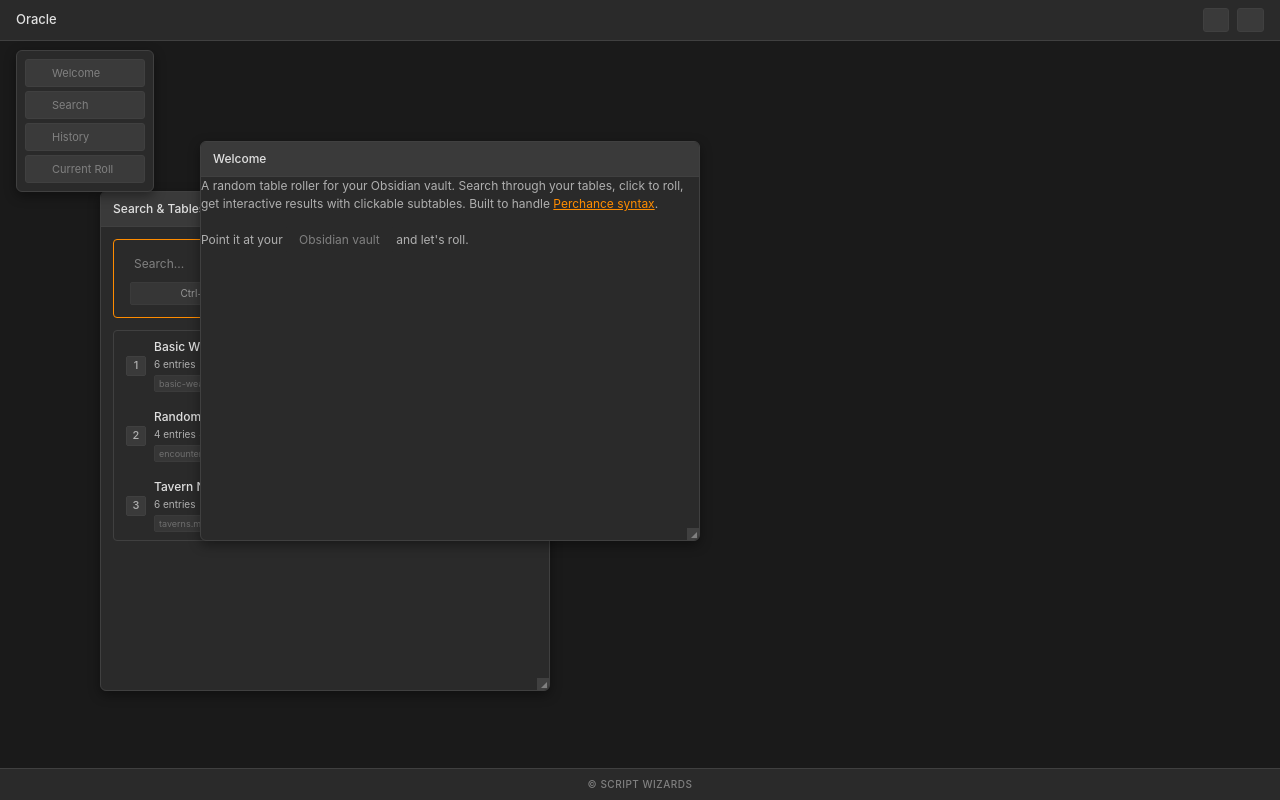
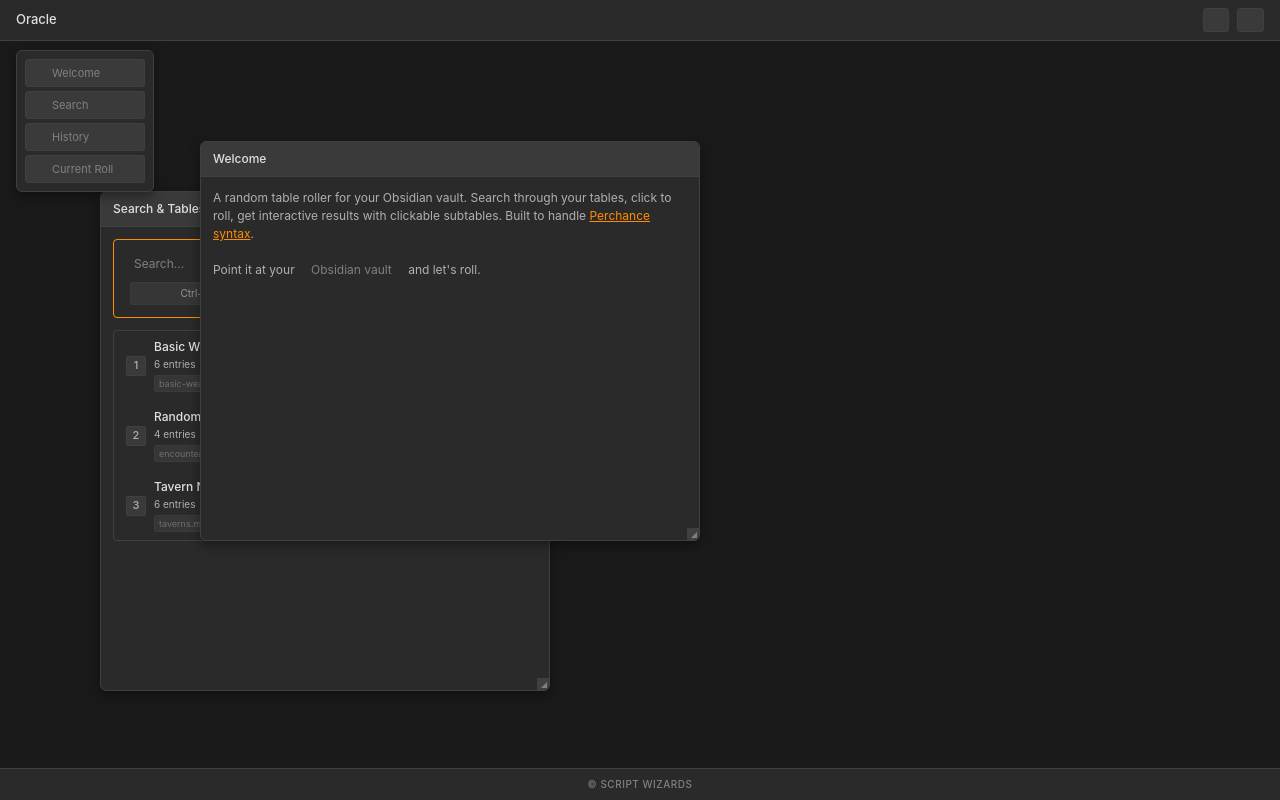
Before and after one commit to script-wizards/oracle, a React (Vite) app: page / in a window 1280 px wide. Both pictures are taken after a click on the button 1216 px from the left and 20 px from the top of the page. Built offline with nearby package versions, Linux system fonts and the light colour scheme.

Commit message:
fix welcome padding

```diff
--- a/src/renderer/App.css
+++ b/src/renderer/App.css
@@ -344,6 +344,14 @@ body {
   background: var(--bg-primary);
 }
 
+.window-content {
+  padding: 0px;
+}
+
+.welcome-window-content {
+  padding: 12px;
+}
+
 /* Welcome Setup - using window components */
 .welcome-setup {
   margin-bottom: 12px;
@@ -513,9 +521,9 @@ body {
 .select-vault-button:hover:not(:disabled),
 .scan-files-button:hover:not(:disabled),
 .parse-tables-button:hover:not(:disabled) {
-  background: var(--bg-primary);
   border-color: var(--accent-primary);
   color: var(--accent-primary);
+  transform: translateY(-1px);
 }
 
 .clear-storage-button {
--- a/src/renderer/App.tsx
+++ b/src/renderer/App.tsx
@@ -327,6 +327,15 @@ const App: React.FC = () => {
     return saved !== null ? new Set(JSON.parse(saved)) : new Set();
   });
 
+  // Z-index management for window stacking
+  const [windowZIndices, setWindowZIndices] = useState<{[key: string]: number}>({
+    welcome: 10,
+    search: 5,
+    history: 3,
+    currentResult: 8
+  });
+  const [nextZIndex, setNextZIndex] = useState(20);
+
   // Window positions and sizes state
   const [windowStates, setWindowStates] = useState<{
     [key: string]: {
@@ -1034,7 +1043,17 @@ const App: React.FC = () => {
 
   // Table window management functions
   const openTableWindow = (table: Table) => {
+    const tableWindowKey = `table-${table.id}`;
     setOpenTableWindows(prev => new Set([...prev, table.id]));
+
+    // Initialize z-index for new table window if it doesn't exist
+    if (!windowZIndices[tableWindowKey]) {
+      setWindowZIndices(prev => ({
+        ...prev,
+        [tableWindowKey]: nextZIndex
+      }));
+      setNextZIndex(prev => prev + 1);
+    }
   };
 
   const closeTableWindow = (tableId: string) => {
@@ -1064,6 +1083,15 @@ const App: React.FC = () => {
         size
       }
     }));
+  };
+
+  // Bring window to front
+  const bringWindowToFront = (windowName: string) => {
+    setWindowZIndices(prev => ({
+      ...prev,
+      [windowName]: nextZIndex
+    }));
+    setNextZIndex(prev => prev + 1);
   };
 
   // Table window state update functions
@@ -1309,10 +1337,12 @@ const App: React.FC = () => {
                 onClose={() => closeWindow('welcome')}
                 onPositionChange={(position) => updateWindowPosition('welcome', position)}
                 onSizeChange={(size) => updateWindowSize('welcome', size)}
-                zIndex={10}
+                onBringToFront={() => bringWindowToFront('welcome')}
+                zIndex={windowZIndices.welcome}
               >
                 <div className="window-content">
-                  <p className="welcome-description">
+                  <div className="welcome-window-content">
+                    <p className="welcome-description">
                     {(() => {
                       const parts = t.welcome.description.split("{perchanceLink}");
                       return (
@@ -1343,6 +1373,7 @@ const App: React.FC = () => {
                     </button>{" "}
                     {t.welcome.letsRoll}
                   </p>
+                  </div>
                 </div>
               </DraggableWindow>
             )}
@@ -1356,7 +1387,8 @@ const App: React.FC = () => {
                 onClose={() => closeWindow('search')}
                 onPositionChange={(position) => updateWindowPosition('search', position)}
                 onSizeChange={(size) => updateWindowSize('search', size)}
-                zIndex={5}
+                onBringToFront={() => bringWindowToFront('search')}
+                zIndex={windowZIndices.search}
               >
                 <div style={{ padding: '12px' }}>
                   <SearchBar
@@ -1405,7 +1437,8 @@ const App: React.FC = () => {
                 onClose={() => closeWindow('history')}
                 onPositionChange={(position) => updateWindowPosition('history', position)}
                 onSizeChange={(size) => updateWindowSize('history', size)}
-                zIndex={3}
+                onBringToFront={() => bringWindowToFront('history')}
+                zIndex={windowZIndices.history}
               >
                 <div className="roll-history" style={{ padding: '8px', height: '100%', overflow: 'auto' }}>
                   {rollHistory
@@ -1465,7 +1498,8 @@ const App: React.FC = () => {
                 onClose={() => closeWindow('currentResult')}
                 onPositionChange={(position) => updateWindowPosition('currentResult', position)}
                 onSizeChange={(size) => updateWindowSize('currentResult', size)}
-                zIndex={8}
+                onBringToFront={() => bringWindowToFront('currentResult')}
+                zIndex={windowZIndices.currentResult}
               >
                 <div style={{ padding: '12px' }}>
                   <InteractiveRollResult
@@ -1484,6 +1518,7 @@ const App: React.FC = () => {
               if (!table) return null;
 
               const windowState = getTableWindowState(tableId);
+              const tableWindowKey = `table-${tableId}`;
 
               return (
                 <TableWindow
@@ -1495,7 +1530,8 @@ const App: React.FC = () => {
                   onClose={() => closeTableWindow(tableId)}
                   onPositionChange={(position) => updateTableWindowPosition(tableId, position)}
                   onSizeChange={(size) => updateTableWindowSize(tableId, size)}
-                  zIndex={6}
+                  onBringToFront={() => bringWindowToFront(tableWindowKey)}
+                  zIndex={windowZIndices[tableWindowKey] || 6}
                 />
               );
             })}
@@ -1517,7 +1553,8 @@ const App: React.FC = () => {
                 </button>
               </div>
               <div className="window-content">
-                <p className="welcome-description">
+                <div className="welcome-window-content">
+                  <p className="welcome-description">
                   {(() => {
                     const parts =
                       t.welcome.description.split("{perchanceLink}");
@@ -1640,6 +1677,7 @@ location
                   </button>{" "}
                   {t.welcome.letsRoll}
                 </p>
+                </div>
               </div>
             </div>
           )}
--- a/src/renderer/components/DraggableWindow.tsx
+++ b/src/renderer/components/DraggableWindow.tsx
@@ -13,6 +13,7 @@ interface DraggableWindowProps {
   onClose?: () => void;
   onPositionChange?: (position: { x: number; y: number }) => void;
   onSizeChange?: (size: { width: number; height: number }) => void;
+  onBringToFront?: () => void;
   className?: string;
   zIndex?: number;
 }
@@ -30,6 +31,7 @@ export const DraggableWindow: React.FC<DraggableWindowProps> = ({
   onClose,
   onPositionChange,
   onSizeChange,
+  onBringToFront,
   className = '',
   zIndex = 1
 }) => {
@@ -45,6 +47,11 @@ export const DraggableWindow: React.FC<DraggableWindowProps> = ({
   // Handle window dragging
   const handleMouseDown = (e: React.MouseEvent) => {
     if ((e.target as HTMLElement).closest('.window-resize-handle')) return;
+
+    // Bring window to front when starting to drag
+    if (onBringToFront) {
+      onBringToFront();
+    }
 
     setIsDragging(true);
     setDragOffset({
--- a/src/renderer/components/TableWindow.tsx
+++ b/src/renderer/components/TableWindow.tsx
@@ -13,6 +13,7 @@ interface TableWindowProps {
   onClose: () => void;
   onPositionChange: (position: { x: number; y: number }) => void;
   onSizeChange: (size: { width: number; height: number }) => void;
+  onBringToFront?: () => void;
   zIndex?: number;
 }
 
@@ -24,6 +25,7 @@ export const TableWindow: React.FC<TableWindowProps> = ({
   onClose,
   onPositionChange,
   onSizeChange,
+  onBringToFront,
   zIndex = 5
 }) => {
   // Per-table state
@@ -120,6 +122,7 @@ export const TableWindow: React.FC<TableWindowProps> = ({
       onClose={onClose}
       onPositionChange={onPositionChange}
       onSizeChange={onSizeChange}
+      onBringToFront={onBringToFront}
       zIndex={zIndex}
       minWidth={350}
       minHeight={250}
```
